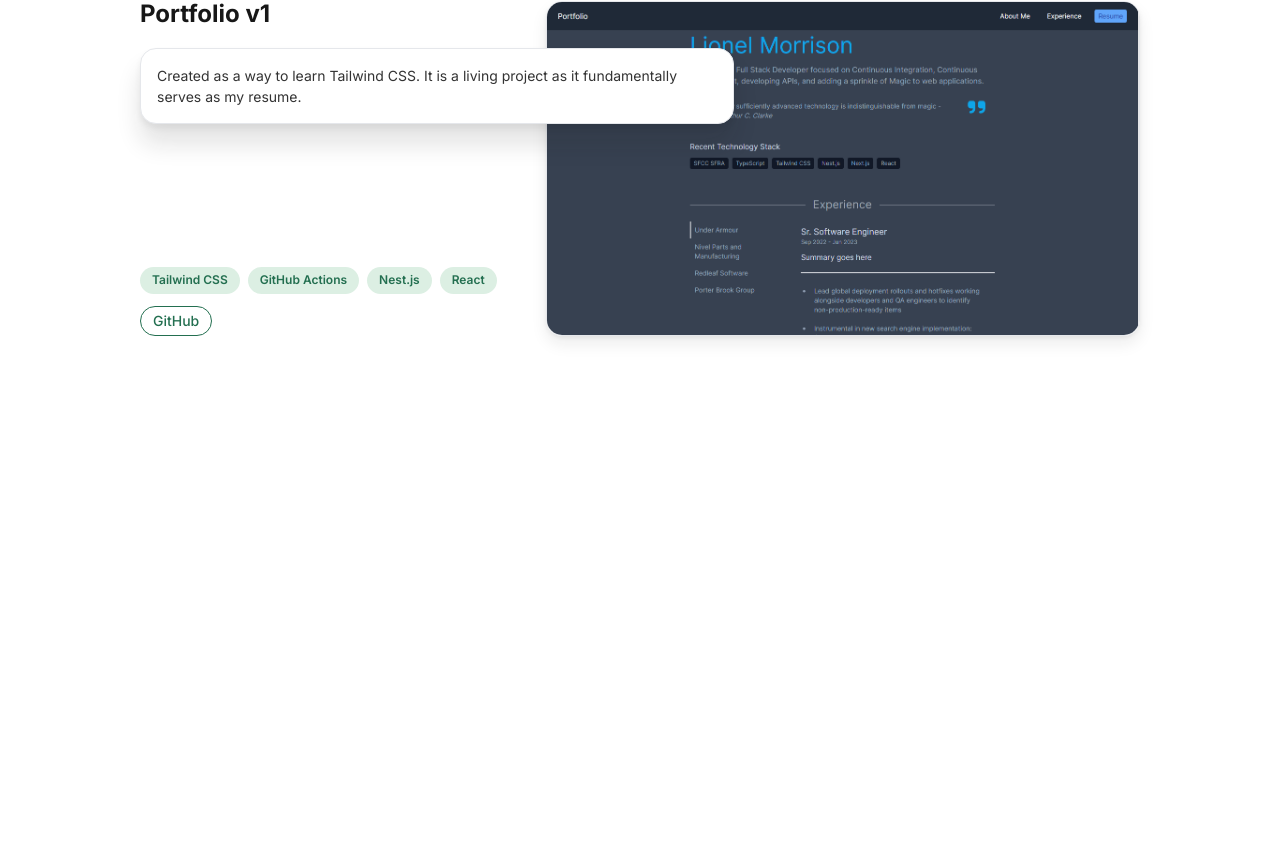
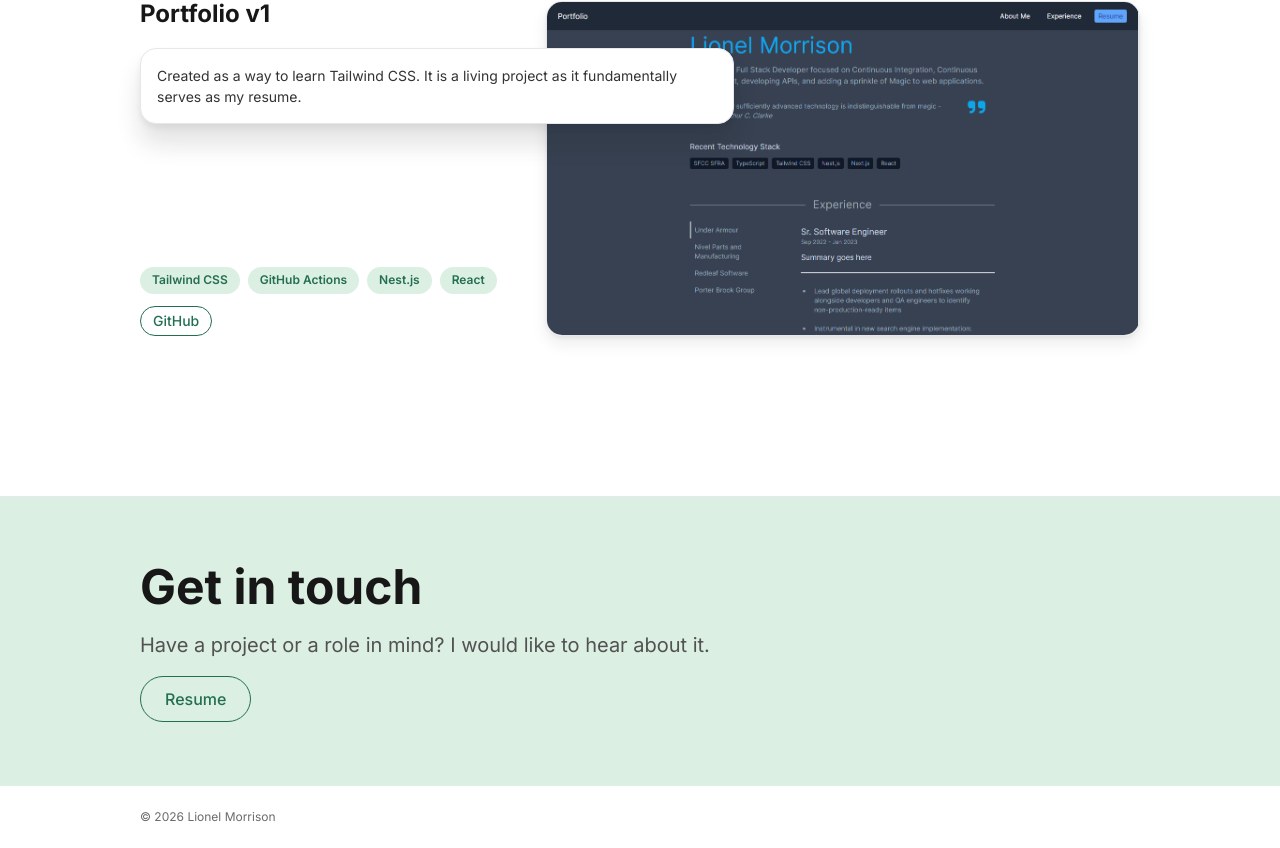
Before and after one commit to lioneljmorrison/portfolio, a Next.js app: page / in a window 1280 px wide. Shown: the part 2808-3656 px from the top of the page. Before the commit the page ends 3240 px from the top, so only its background shows below. Built offline with nearby package versions, Linux system fonts and the light colour scheme.

Commit message:
Add contact footer with email, GitHub and Resume buttons
Co-Authored-By: Claude Opus 5.5 <noreply@anthropic.com>

```diff
--- /dev/null
+++ b/app/components/footer.tsx
@@ -0,0 +1,48 @@
+import type { AboutMe, Contact, NavLink } from '../interfaces';
+
+export default function Footer({
+  anchor,
+  name,
+  contact,
+  resume,
+}: {
+  anchor: string;
+  name: AboutMe['name'];
+  contact: Contact;
+  resume?: NavLink;
+}) {
+  const year = new Date().getFullYear();
+
+  return (
+    <footer id={anchor} className="site-footer">
+      <div className="footer-band">
+        <div className="container container-xl footer-inner">
+          <h2 className="footer-title">Get in touch</h2>
+          <p className="p-lg footer-copy">Have a project or a role in mind? I would like to hear about it.</p>
+          <div className="footer-actions">
+            {contact.email && (
+              <a className="btn btn-solid btn-md" href={`mailto:${contact.email}`}>
+                Email
+              </a>
+            )}
+            {contact.github && (
+              <a className="btn btn-outline btn-md" href={contact.github} target="_blank" rel="noreferrer">
+                GitHub
+              </a>
+            )}
+            {resume && (
+              <a className="btn btn-outline btn-md" href={resume.href} target="_blank" rel="noreferrer">
+                Resume
+              </a>
+            )}
+          </div>
+        </div>
+      </div>
+      <div className="container container-xl footer-meta">
+        <p className="meta-text">
+          &copy; {year} {name}
+        </p>
+      </div>
+    </footer>
+  );
+}
--- a/app/page.tsx
+++ b/app/page.tsx
@@ -5,6 +5,7 @@ import MainNav from './components/nav';
 import Projects from './components/projects';
 import { aboutMe, contact, jobsData, navData, projectData } from './data';
 import { Job } from './interfaces';
+import Footer from './components/footer';
 import Chatbot from './components/chatbot';
 
 export default function Home() {
@@ -27,6 +28,7 @@ export default function Home() {
         <Experience anchor="experience" jobs={jobsData as Job[]}></Experience>
         <Projects anchor="projects" data={projectData}></Projects>
       </main>
+      <Footer anchor="contact" name={aboutMe.name} contact={contact} resume={navData.Resume}></Footer>
     </>
   );
 }
--- a/app/styles/layout.css
+++ b/app/styles/layout.css
@@ -273,3 +273,56 @@ html {
   flex: 1 1 auto;
   border-top: var(--border-width-1) solid var(--border-default);
 }
+
+/* Contact footer: a brand-tinted band, then the copyright line */
+
+.site-footer {
+  margin-top: var(--sp-64);
+}
+
+.footer-band {
+  background-color: var(--surface-bg-brand-subtle);
+  border-top: var(--border-width-1) solid var(--border-default);
+}
+
+.footer-inner {
+  display: flex;
+  flex-direction: column;
+  align-items: flex-start;
+  gap: var(--sp-16);
+  padding-top: var(--sp-48);
+  padding-bottom: var(--sp-48);
+}
+
+.footer-title {
+  margin: 0;
+  color: var(--text-primary);
+}
+
+.footer-copy {
+  margin: 0;
+  max-width: 40rem;
+  color: var(--text-secondary);
+}
+
+.footer-actions {
+  display: flex;
+  flex-wrap: wrap;
+  gap: var(--sp-12);
+}
+
+.footer-meta {
+  padding-top: var(--sp-24);
+  padding-bottom: var(--sp-24);
+}
+
+.footer-meta .meta-text {
+  margin: 0;
+}
+
+@media (min-width: 48rem) {
+  .footer-inner {
+    padding-top: var(--sp-64);
+    padding-bottom: var(--sp-64);
+  }
+}
```
Also changed, not shown: 1 other file (tests, documents, lock files or other folders).
